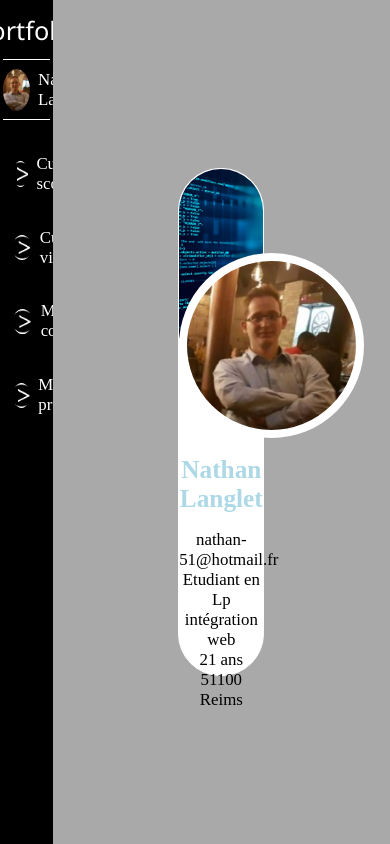
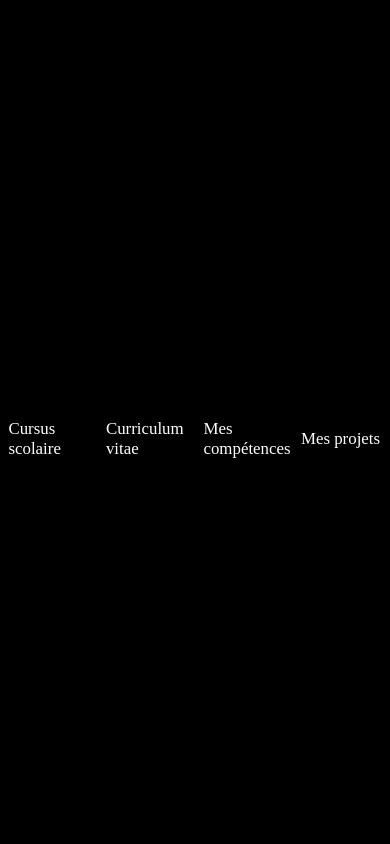
Before and after one commit to nathanlanglet/Portfolio, a PHP site: page / in a window 390 px wide. Run offline with PHP 8.4, Linux system fonts and the light colour scheme.

Commit message:
Add files via upload

```diff
--- a/css/style.css
+++ b/css/style.css
@@ -216,3 +216,37 @@
     justify-content: space-between;
     margin-top: 3vh;
     }
+
+@media screen and (max-width: 640px)
+    {
+    .container
+        {
+        display: block;
+        }
+
+    .nav
+        {
+        width: 100%;
+        height: 10vh;
+        position: fixed;
+        bottom: 0px;
+        display: flex;
+        justify-content: start;
+        align-items: center;
+        }
+
+    .portfolio
+        {
+        display: none;
+        }
+
+    .imgNav
+        {
+        display: none;
+        }
+
+    .profil
+        {
+        display: none;
+        }
+    }
--- a/index.html
+++ b/index.html
@@ -40,7 +40,7 @@
                     </div>
                     <div class="profil">
                         <div class="contenantProfil">
-                            <div style="background: url('./image/profil/photo.jpg');background-position: center;background-repeat: no-repeat;background-size: cover; height: 5vh; width: 5vh; border-radius: 50%;"></div>
+                            <div class="imgNav" style="background: url('./image/profil/photo.jpg');background-position: center;background-repeat: no-repeat;background-size: cover; height: 5vh; width: 5vh; border-radius: 50%;"></div>
                             <div class="nom">
                                 Nathan Langlet
                             </div>
@@ -48,7 +48,7 @@
                     </div>
                     <div class="menu">
                         <a href="./Cursus-scolaire.html" class="lienMenu">
-                            <div style="background: url('./image/nav/fleche.png');background-position: center;background-repeat: no-repeat;background-size: cover; height: 3vh; width: 3vh; margin-left: 1.5vh; border-radius: 50%;"></div>
+                            <div class="imgNav" style="background: url('./image/nav/fleche.png');background-position: center;background-repeat: no-repeat;background-size: cover; height: 3vh; width: 3vh; margin-left: 1.5vh; border-radius: 50%;"></div>
                             <div class="nom">
                                 Cursus scolaire
                             </div>
@@ -56,7 +56,7 @@
                     </div>
                     <div class="menu">
                         <a href="./Curriculum-vitae.html" class="lienMenu">
-                            <div style="background: url('./image/nav/fleche.png');background-position: center;background-repeat: no-repeat;background-size: cover; height: 3vh; width: 3vh; margin-left: 1.5vh; border-radius: 50%;"></div>
+                            <div class="imgNav" style="background: url('./image/nav/fleche.png');background-position: center;background-repeat: no-repeat;background-size: cover; height: 3vh; width: 3vh; margin-left: 1.5vh; border-radius: 50%;"></div>
                             <div class="nom">
                                 Curriculum vitae
                             </div>
@@ -64,7 +64,7 @@
                     </div>
                     <div class="menu">
                         <a href="./Mes-compétences.html" class="lienMenu">
-                            <div style="background: url('./image/nav/fleche.png');background-position: center;background-repeat: no-repeat;background-size: cover; height: 3vh; width: 3vh; margin-left: 1.5vh; border-radius: 50%;"></div>
+                            <div class="imgNav" style="background: url('./image/nav/fleche.png');background-position: center;background-repeat: no-repeat;background-size: cover; height: 3vh; width: 3vh; margin-left: 1.5vh; border-radius: 50%;"></div>
                             <div class="nom">
                                 Mes compétences
                             </div>
@@ -72,7 +72,7 @@
                     </div>
                     <div class="menu">
                         <a href="./Mes-projets.html" class="lienMenu">
-                            <div style="background: url('./image/nav/fleche.png');background-position: center;background-repeat: no-repeat;background-size: cover; height: 3vh; width: 3vh; margin-left: 1.5vh; border-radius: 50%;"></div>
+                            <div class="imgNav" style="background: url('./image/nav/fleche.png');background-position: center;background-repeat: no-repeat;background-size: cover; height: 3vh; width: 3vh; margin-left: 1.5vh; border-radius: 50%;"></div>
                             <div class="nom">
                                 Mes projets
                             </div>
```
Also changed, not shown: Curriculum-vitae.html (+5 -5 lines), Cursus-scolaire.html (+5 -5 lines), Mes-compétences.html (+4 -4 lines), Mes-projets.html (+5 -5 lines).
